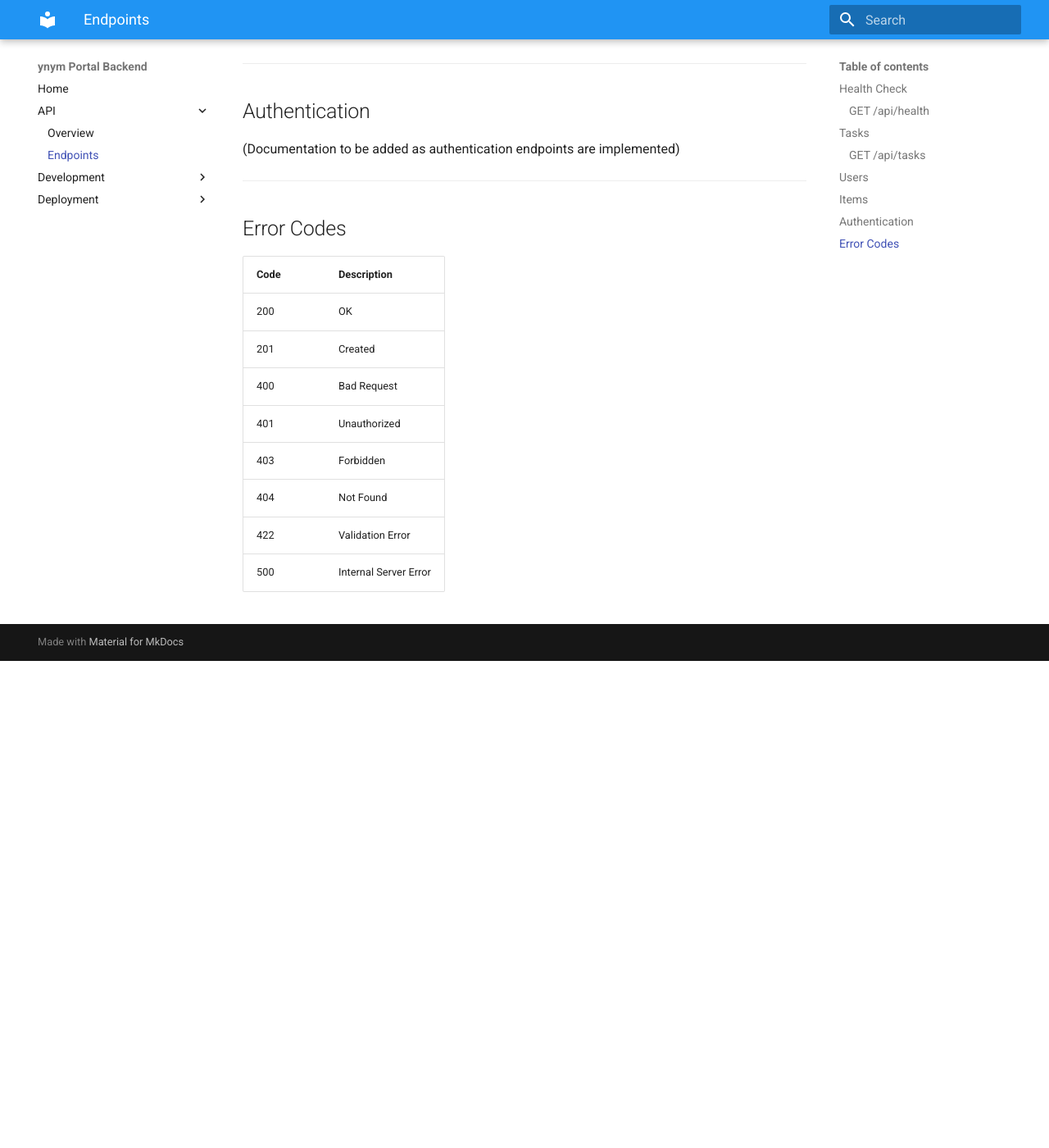
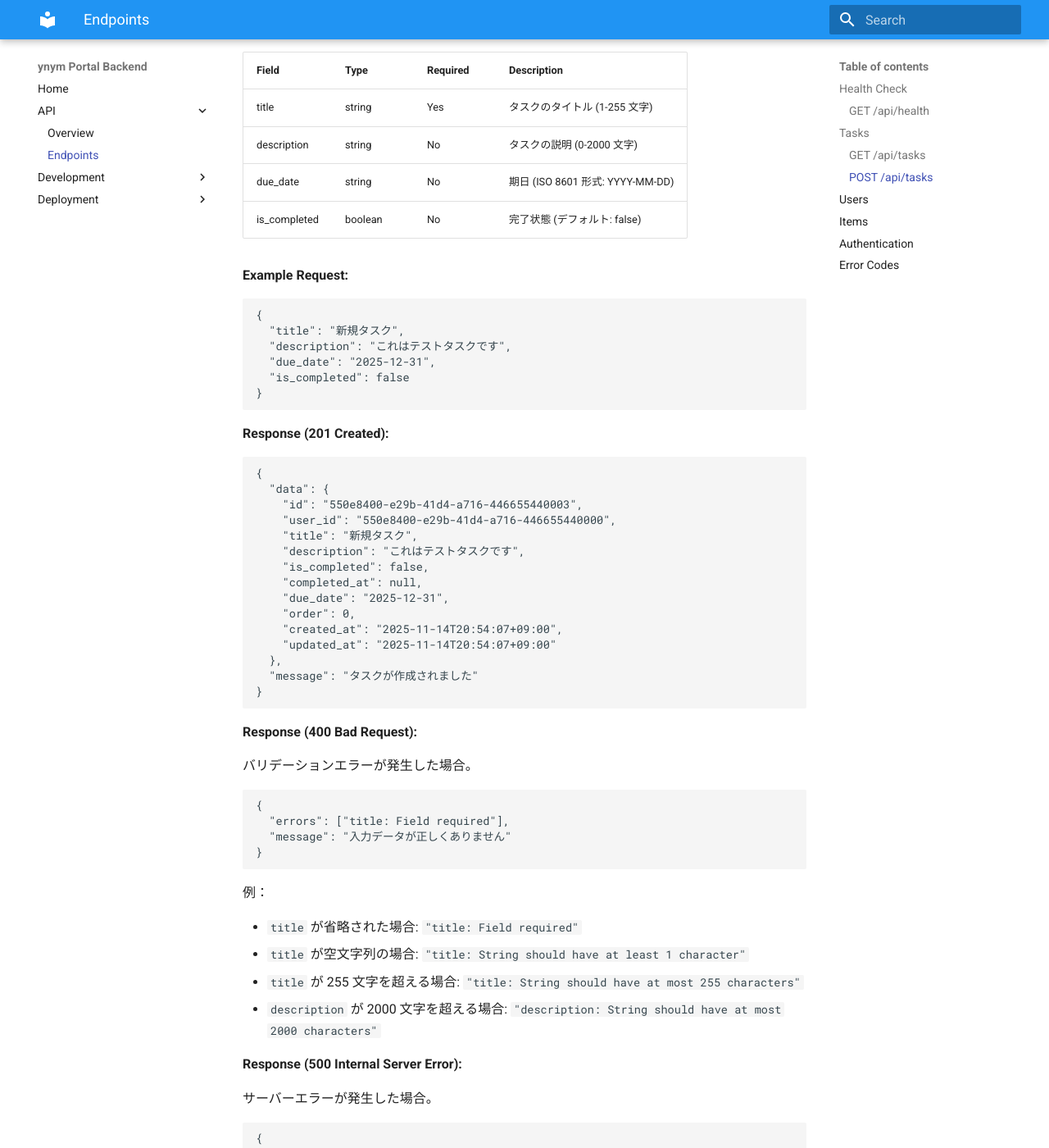
Before and after one commit to uryonym/ynym-portal-backend, an MkDocs documentation site: the page built from docs/api/endpoints.md, in a window 1280 px wide and 1400 px high, scrolled down 2113 px. Shown: the whole window at 82% size. Built offline with MkDocs 1.6.1 and Material for MkDocs 9.7.7, drawn with Linux system fonts in a browser that asks for light colours; before the commit the page ends 2919 px from its top, so only the background shows below that; some of the changed text lies outside the part shown.

Commit message:
POST /tasks エンドポイントのレスポンスモデルを修正し、created_at と updated_at の JST タイムスタンプ検証テストを追加。API ドキュメントにエンドポイントの説明を追加。

````diff
--- a/docs/api/endpoints.md
+++ b/docs/api/endpoints.md
@@ -84,6 +84,84 @@ Health check endpoint to verify the API is running.
 
 ---
 
+### POST /api/tasks
+
+新規タスクを作成します。
+
+**説明:**
+
+ユーザーが新しいタスクを作成します。タスク作成後、created_at と updated_at は自動的に現在の JST 時刻に設定されます。
+
+**Request Body:**
+
+| Field        | Type    | Required | Description                      |
+| ------------ | ------- | -------- | -------------------------------- |
+| title        | string  | Yes      | タスクのタイトル (1-255 文字)    |
+| description  | string  | No       | タスクの説明 (0-2000 文字)       |
+| due_date     | string  | No       | 期日 (ISO 8601 形式: YYYY-MM-DD) |
+| is_completed | boolean | No       | 完了状態 (デフォルト: false)     |
+
+**Example Request:**
+
+```json
+{
+  "title": "新規タスク",
+  "description": "これはテストタスクです",
+  "due_date": "2025-12-31",
+  "is_completed": false
+}
+```
+
+**Response (201 Created):**
+
+```json
+{
+  "data": {
+    "id": "550e8400-e29b-41d4-a716-446655440003",
+    "user_id": "550e8400-e29b-41d4-a716-446655440000",
+    "title": "新規タスク",
+    "description": "これはテストタスクです",
+    "is_completed": false,
+    "completed_at": null,
+    "due_date": "2025-12-31",
+    "order": 0,
+    "created_at": "2025-11-14T20:54:07+09:00",
+    "updated_at": "2025-11-14T20:54:07+09:00"
+  },
+  "message": "タスクが作成されました"
+}
+```
+
+**Response (400 Bad Request):**
+
+バリデーションエラーが発生した場合。
+
+```json
+{
+  "errors": ["title: Field required"],
+  "message": "入力データが正しくありません"
+}
+```
+
+例：
+
+- `title` が省略された場合: `"title: Field required"`
+- `title` が空文字列の場合: `"title: String should have at least 1 character"`
+- `title` が 255 文字を超える場合: `"title: String should have at most 255 characters"`
+- `description` が 2000 文字を超える場合: `"description: String should have at most 2000 characters"`
+
+**Response (500 Internal Server Error):**
+
+サーバーエラーが発生した場合。
+
+```json
+{
+  "detail": "Internal server error"
+}
+```
+
+---
+
 ## Users
 
 (Documentation to be added as endpoints are implemented)
````
Also changed, not shown: specs/001-task-management/tasks.md (+5 -5 lines), 2 other files.
